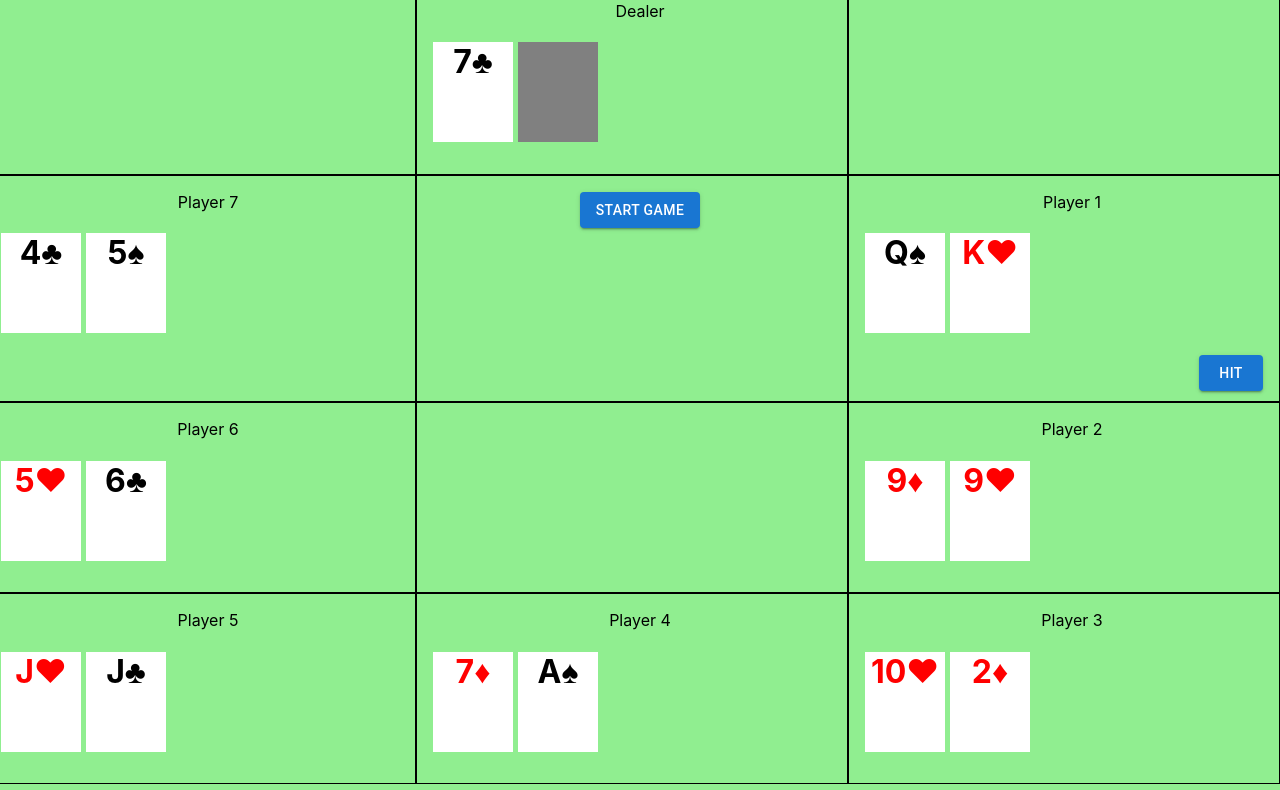
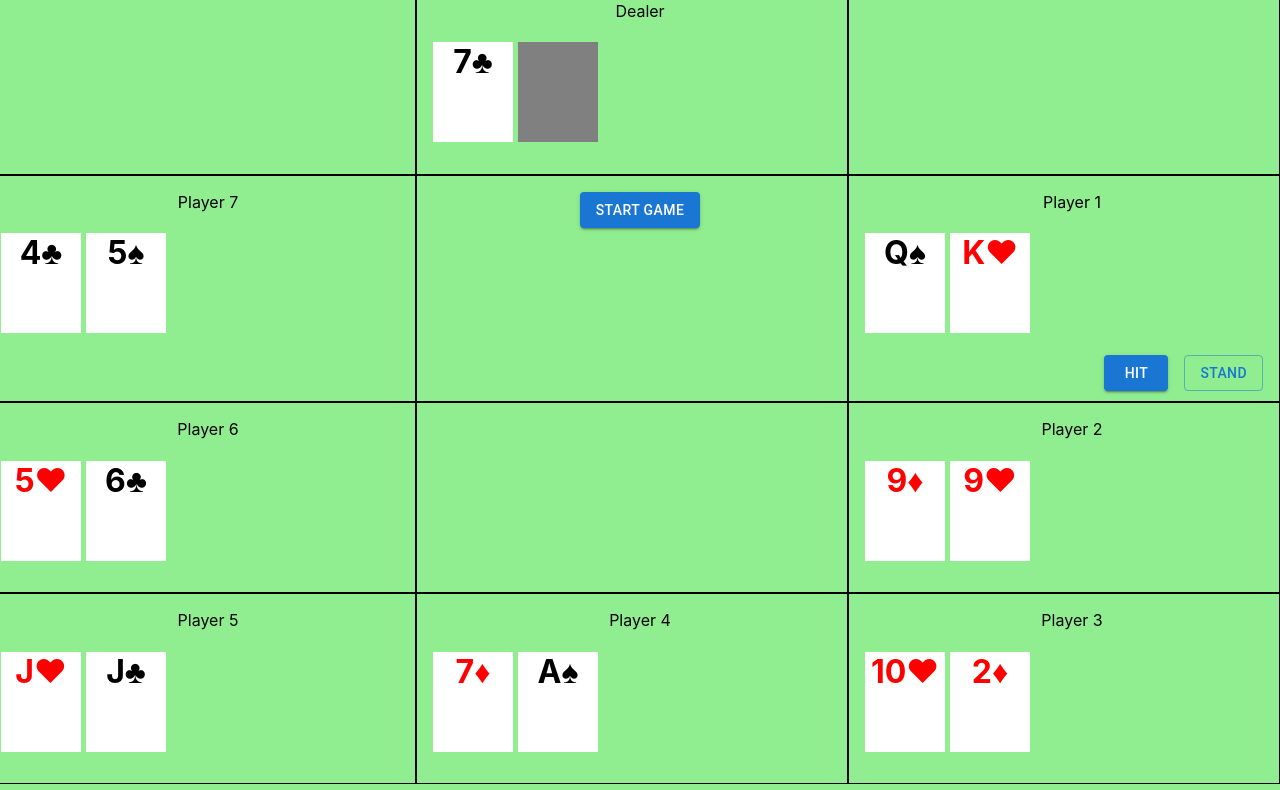
Before and after one commit to PhakphumV/blackjack-sim-th, a React (Create React App) app: page / in a window 1280 px wide. Both pictures are taken after a click on the button "START GAME". Shown: the top 790 px of the page. Built offline with nearby package versions, Linux system fonts and the light colour scheme.

Commit message:
Player can STAND
close GH-5

```diff
--- a/src/App.tsx
+++ b/src/App.tsx
@@ -107,6 +107,28 @@ function App() {
     }, 250);
   };
 
+  React.useEffect(() => {
+    setPlayers((prevPlayer) => {
+      return prevPlayer.map((player, idx) => {
+        return {
+          ...player,
+          isPlayerActive: idx === playerIndex,
+        };
+        // if (idx === playerIndex) {
+        //   return {
+        //     ...player,
+        //     isPlayerActive: true,
+        //   };
+        // }
+
+        // return {
+        //   ...player,
+        //   isPlayerActive: false,
+        // };
+      });
+    });
+  }, [playerIndex]);
+
   return (
     <div className="App">
       <Grid container spacing={2} direction="row" sx={{ minHeight: "100vh" }}>
@@ -120,6 +142,9 @@ function App() {
                   isReady={isGameReady}
                   onHit={() => {
                     playerDrawCard(playerIndex, false, 50);
+                  }}
+                  onStand={() => {
+                    setPlayerIndex((prev) => prev + 1);
                   }}
                   playerInfo={player}
                 />
--- a/src/components/player.tsx
+++ b/src/components/player.tsx
@@ -6,9 +6,15 @@ interface PlayerHandProp {
   playerInfo: BlackJacker | undefined;
   isReady: boolean;
   onHit: () => void;
+  onStand: () => void;
 }
 
-const PlayerHand = ({ playerInfo, isReady, onHit }: PlayerHandProp) => {
+const PlayerHand = ({
+  playerInfo,
+  isReady,
+  onHit,
+  onStand,
+}: PlayerHandProp) => {
   if (!playerInfo) return null;
 
   return (
@@ -29,7 +35,7 @@ const PlayerHand = ({ playerInfo, isReady, onHit }: PlayerHandProp) => {
           </Grid>
         ))}
       </Grid>
-      {playerInfo.isPlayerActive && isReady ? (
+      {playerInfo.isPlayerActive && isReady && playerInfo.isPlayer ? (
         <Grid
           item
           container
@@ -37,6 +43,11 @@ const PlayerHand = ({ playerInfo, isReady, onHit }: PlayerHandProp) => {
           spacing={2}
           paddingRight={2}
         >
+          <Grid item>
+            <Button variant="outlined" onClick={onStand}>
+              Stand
+            </Button>
+          </Grid>
           <Grid item>
             <Button variant="contained" onClick={onHit}>
               Hit
```
